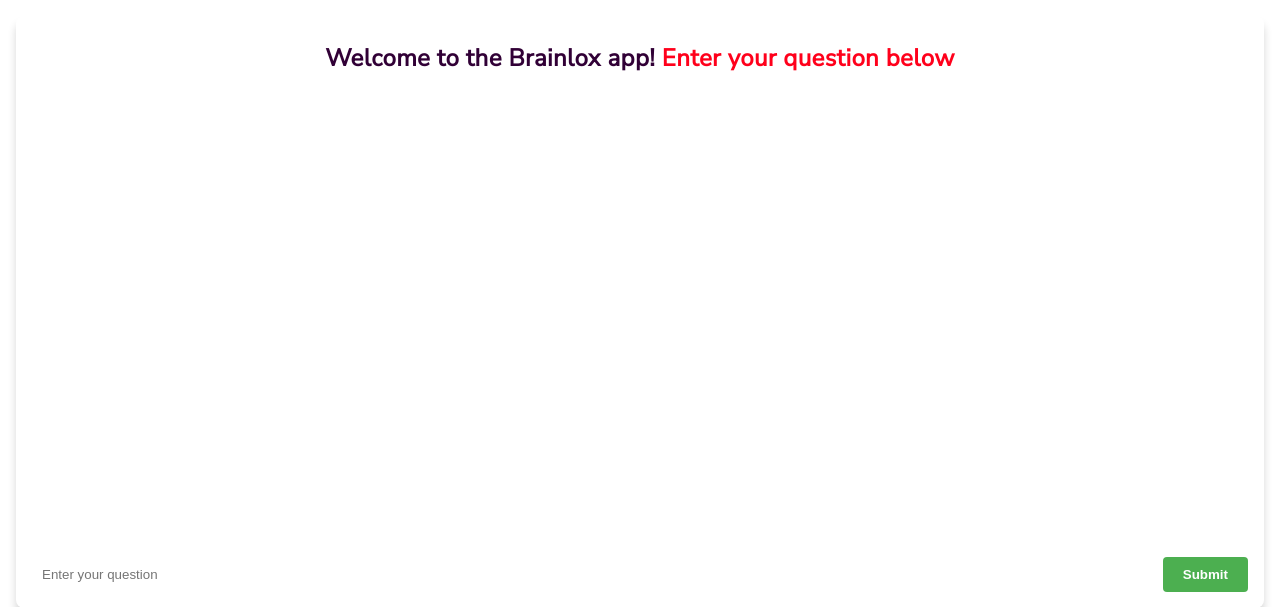
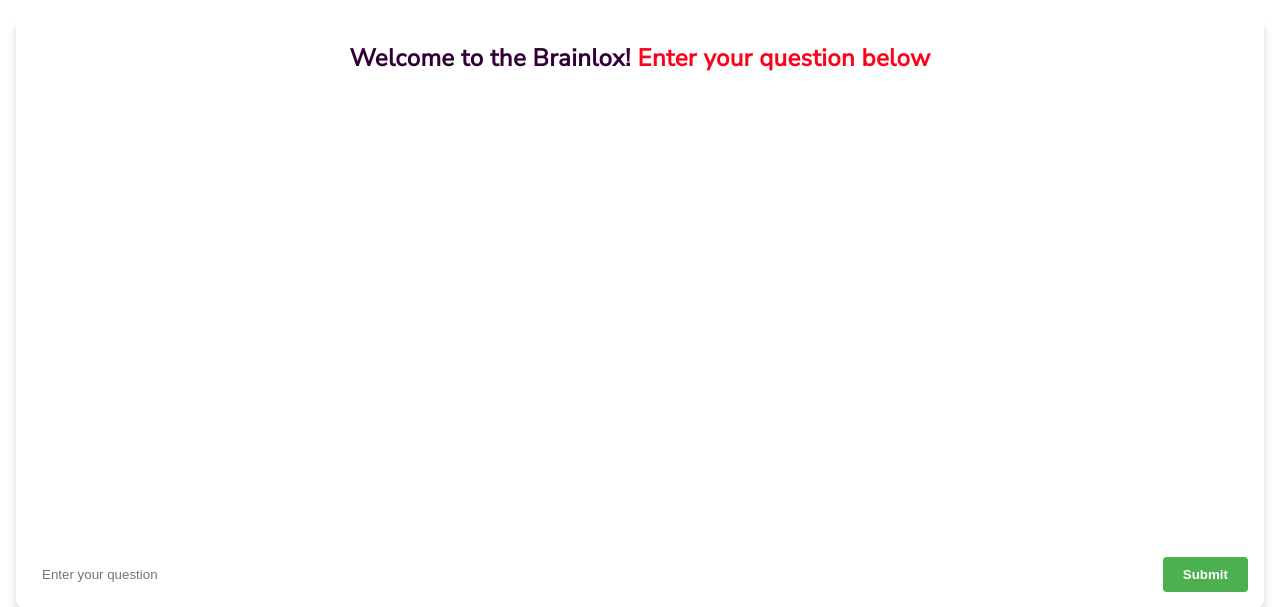
Before and after one commit to yashjain1974/RecruitmentLLM_webapp, a Flask app: page / in a window 1280 px wide. Shown: the part 75-682 px from the top of the page. Run offline with Flask 3, Linux system fonts and the light colour scheme.

Commit message:
Changes in heading

```diff
--- a/templates/index.html
+++ b/templates/index.html
@@ -123,9 +123,8 @@
   <div class="container">
     <div class="message-container" id="message-container">
       <div class="message">
-      <div class="head"><span style="color: #310036">Welcome to the Brainlox app!</span> <span
-              style="color: #ff001b">Enter your
-            question below</span></div>
+        <div class="head"><span style="color: #310036">Welcome to the Brainlox!</span> <span
+            style="color: #ff001b">Enter your question below</span></div>
       </div>
     </div>
     <div class="input-container">
```
Lines whose indentation alone changed are shown as unchanged.
